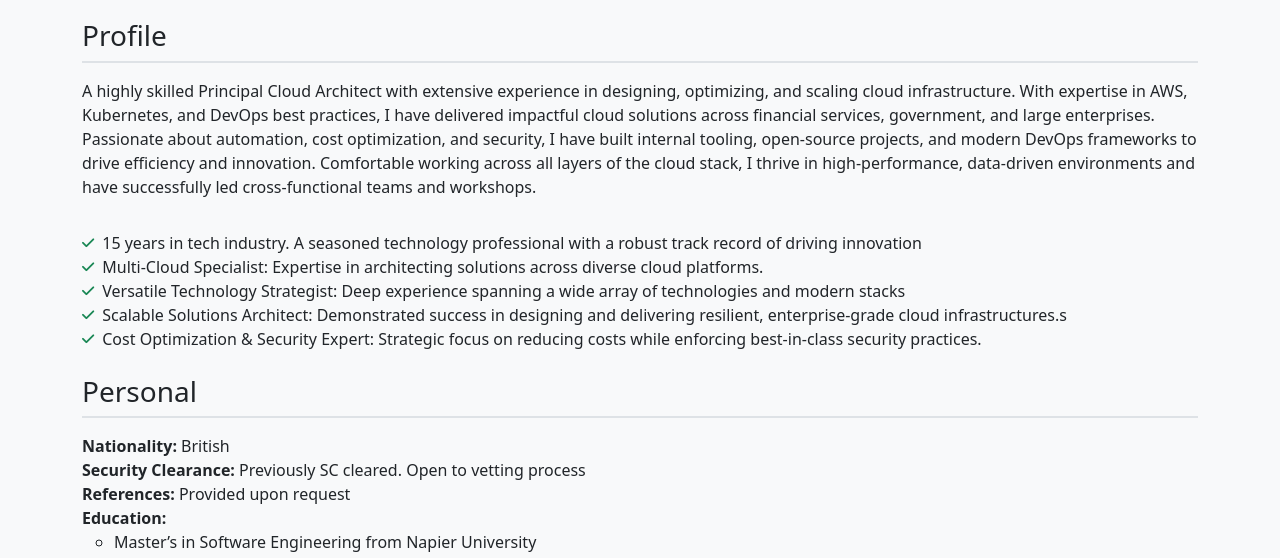
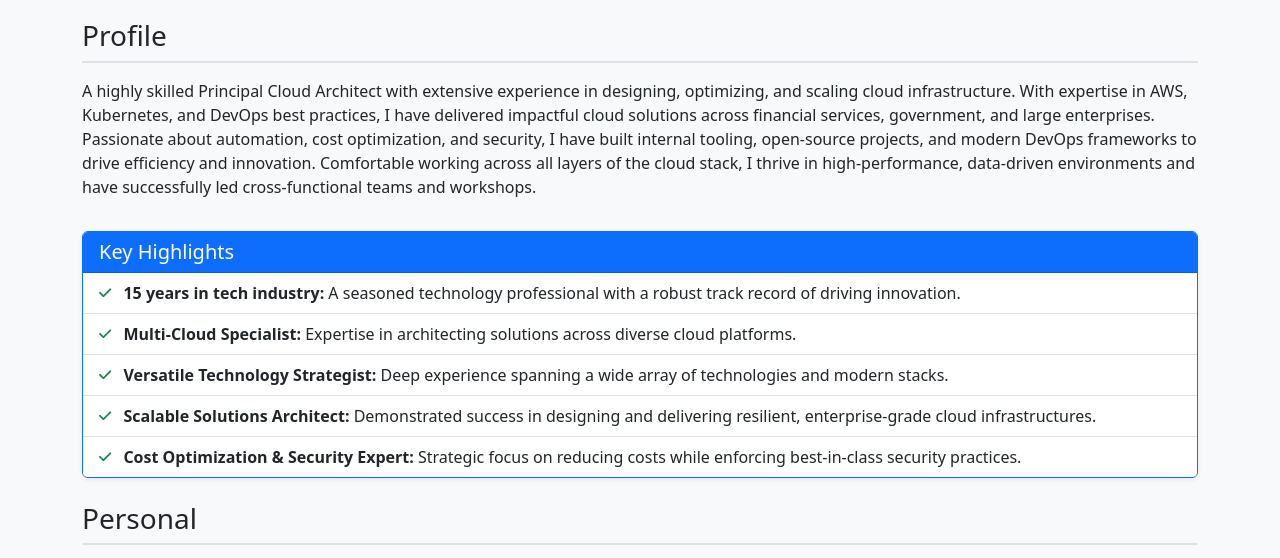
Before and after one commit to bit-cloner/bit-cloner.github.io, a plain HTML site: page index.html in a window 1280 px wide. Shown: the part 189-747 px from the top of the page. Drawn offline with nearby package versions, Linux system fonts and the light colour scheme.

Commit message:
Update index.html

```diff
--- a/index.html
+++ b/index.html
@@ -75,15 +75,37 @@
         </p>
       </div>
            <!-- Experience Highlights -->
+<!-- Experience Highlights -->
 <div class="experience-highlights mb-4">
-  <ul class="list-unstyled">
-    <li><i class="fas fa-check text-success me-2 fa-sm"></i>15 years in tech industry. A seasoned technology professional with a robust track record of driving innovation</li>
-    <li><i class="fas fa-check text-success me-2 fa-sm"></i>Multi-Cloud Specialist: Expertise in architecting solutions across diverse cloud platforms.</li>
-    <li><i class="fas fa-check text-success me-2 fa-sm"></i>Versatile Technology Strategist: Deep experience spanning a wide array of technologies and modern stacks</li>
-    <li><i class="fas fa-check text-success me-2 fa-sm"></i>Scalable Solutions Architect: Demonstrated success in designing and delivering resilient, enterprise-grade cloud infrastructures.s</li>
-    <li><i class="fas fa-check text-success me-2 fa-sm"></i>Cost Optimization & Security Expert: Strategic focus on reducing costs while enforcing best-in-class security practices.</li>
-  </ul>
+  <div class="card border-primary shadow-sm">
+    <div class="card-header bg-primary text-white">
+      <h5 class="mb-0">Key Highlights</h5>
+    </div>
+    <ul class="list-group list-group-flush">
+      <li class="list-group-item">
+        <i class="fas fa-check text-success me-2 fa-sm"></i>
+        <strong>15 years in tech industry:</strong> A seasoned technology professional with a robust track record of driving innovation.
+      </li>
+      <li class="list-group-item">
+        <i class="fas fa-check text-success me-2 fa-sm"></i>
+        <strong>Multi-Cloud Specialist:</strong> Expertise in architecting solutions across diverse cloud platforms.
+      </li>
+      <li class="list-group-item">
+        <i class="fas fa-check text-success me-2 fa-sm"></i>
+        <strong>Versatile Technology Strategist:</strong> Deep experience spanning a wide array of technologies and modern stacks.
+      </li>
+      <li class="list-group-item">
+        <i class="fas fa-check text-success me-2 fa-sm"></i>
+        <strong>Scalable Solutions Architect:</strong> Demonstrated success in designing and delivering resilient, enterprise-grade cloud infrastructures.
+      </li>
+      <li class="list-group-item">
+        <i class="fas fa-check text-success me-2 fa-sm"></i>
+        <strong>Cost Optimization & Security Expert:</strong> Strategic focus on reducing costs while enforcing best-in-class security practices.
+      </li>
+    </ul>
+  </div>
 </div>
+
 
       <!-- Personal Section -->
       <div class="personal mb-4">
```
